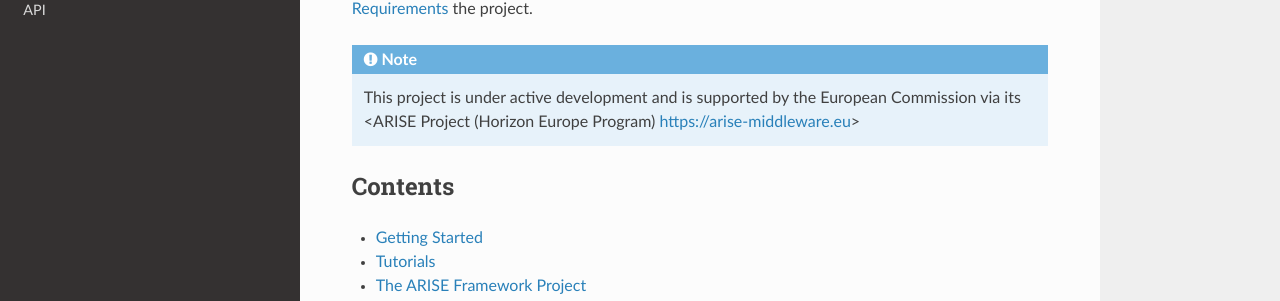
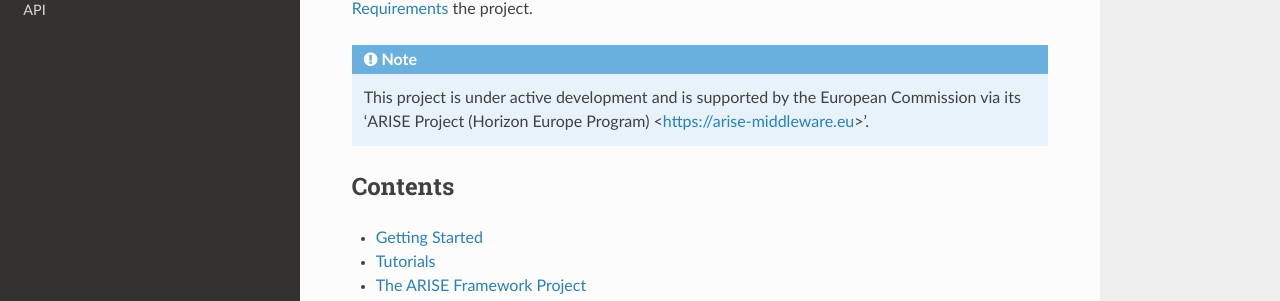
Before and after one commit to agileHRI/arise_documentation, a Sphinx documentation site: the page built from docs/source/index.rst, in a window 1280 px wide. Shown: the part 283-584 px from the top of the page. Built offline with Sphinx 7.4.7 and the Read the Docs theme 2.0.0, drawn with Linux system fonts in a browser that asks for light colours; part of the change alters nothing that is shown.

```diff
--- a/docs/source/index.rst
+++ b/docs/source/index.rst
@@ -9,7 +9,7 @@ how to :ref:`installation_requirements` the project.
 
 .. note::
 
-   This project is under active development and is supported by the European Commission via its <ARISE Project (Horizon Europe Program) https://arise-middleware.eu>
+   This project is under active development and is supported by the European Commission via its 'ARISE Project (Horizon Europe Program) <https://arise-middleware.eu>'.
 
 Contents
 --------
```
